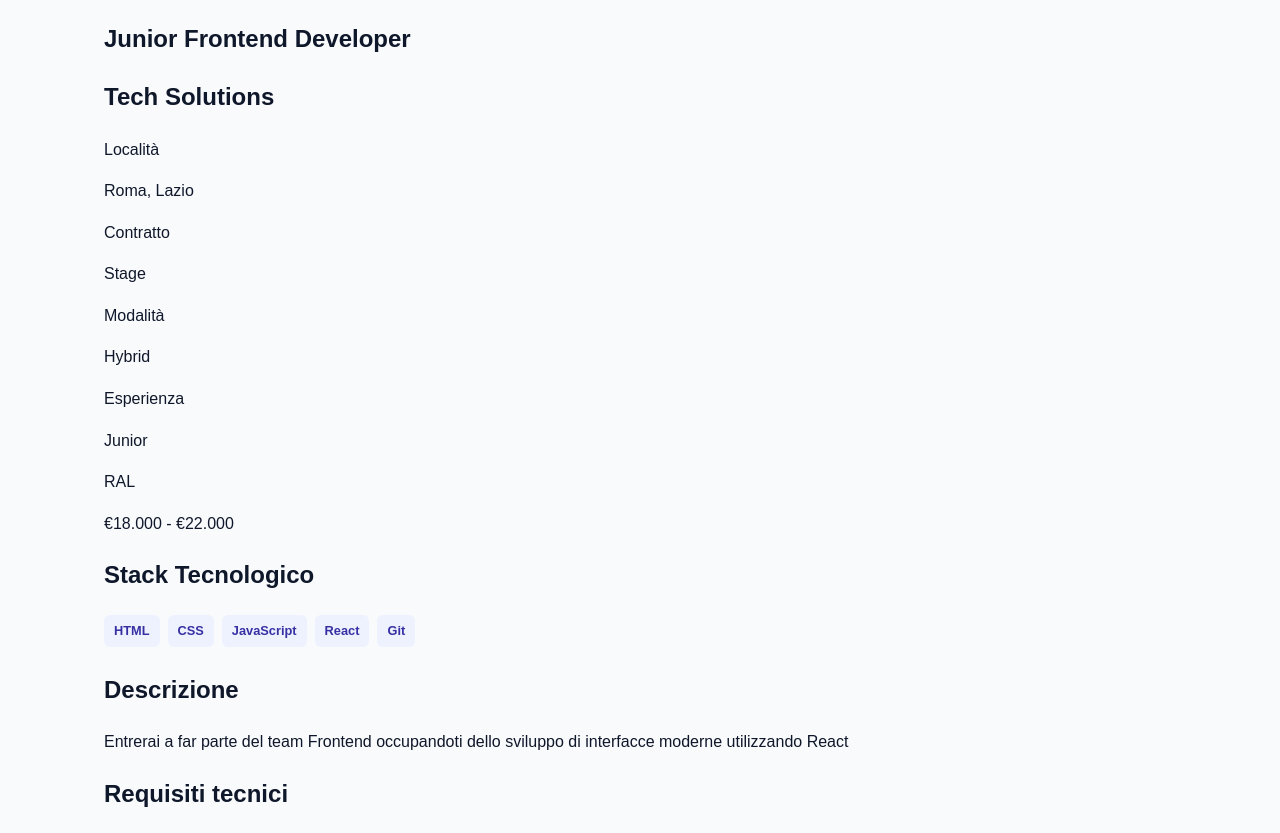
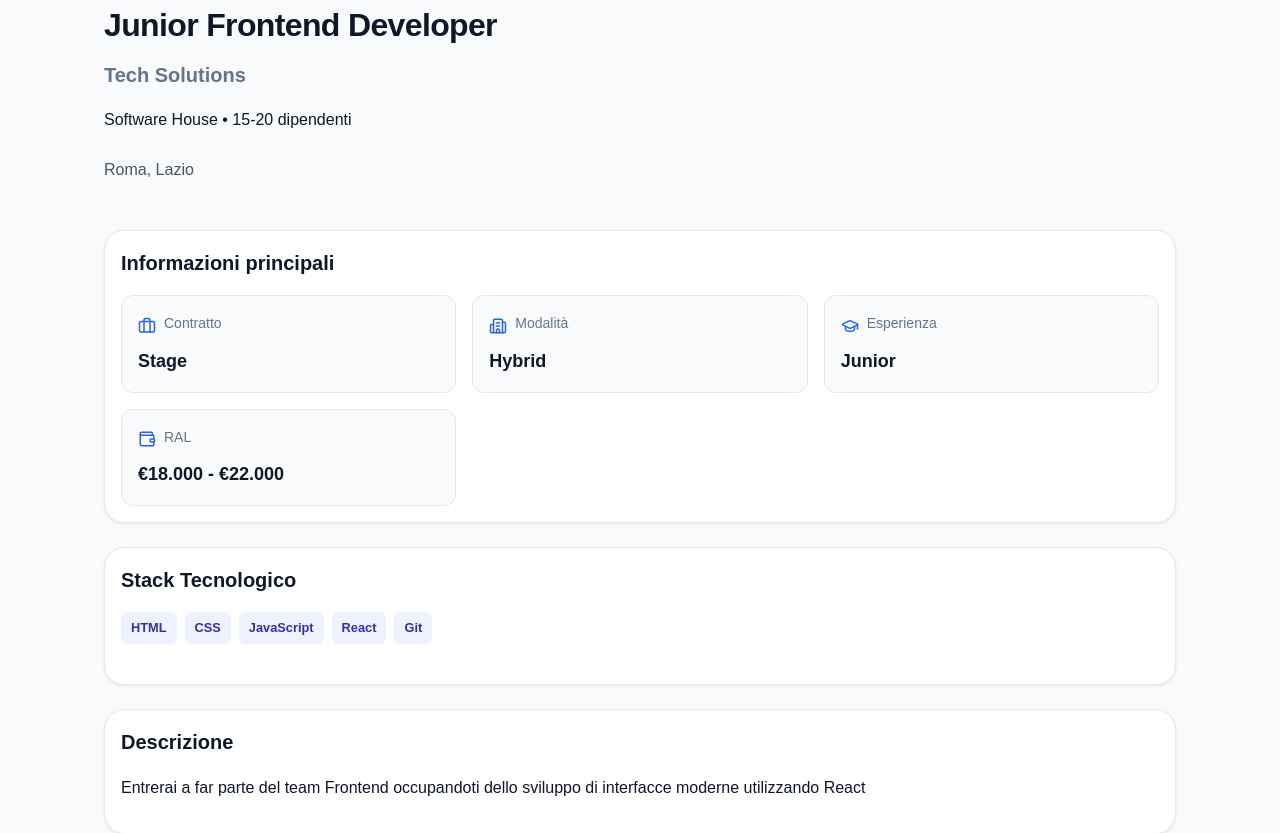
Before and after one commit to NicoledeGuttry/Job-Board, a React (Vite) app: page /jobs/1 in a window 1280 px wide. Shown: the top 833 px of the page. Built offline with nearby package versions, Linux system fonts and the light colour scheme.

Commit message:
Refine some UI components of the detail page

```diff
--- a/package.json
+++ b/package.json
@@ -11,6 +11,7 @@
   },
   "dependencies": {
     "@fontsource-variable/inter": "^5.3.0",
+    "lucide-react": "^1.28.0",
     "react": "^19.2.7",
     "react-dom": "^19.2.7",
     "react-router-dom": "^7.18.1"
--- a/src/components/JobInfo.jsx
+++ b/src/components/JobInfo.jsx
@@ -1,9 +1,17 @@
-function JobInfo({ label, value }) {
+function JobInfo({ icon, label, value }) {
   return (
     <div className="job-info">
-      <p className="job-info-label">{label}</p>
+      <div className="job-info-header">
+        {icon}
 
-      <p className="job-info-value">{value}</p>
+        <span className="job-info-label">
+          {label}
+        </span>
+      </div>
+
+      <span className="job-info-value">
+        {value}
+      </span>
     </div>
   )
 }
--- a/src/pages/JobDetails.jsx
+++ b/src/pages/JobDetails.jsx
@@ -2,6 +2,13 @@ import { useParams } from 'react-router-dom'
 import jobs from '../data/jobs'
 import InfoCard from '../components/InfoCard'
 import JobInfo from '../components/JobInfo'
+import {
+  Briefcase,
+  Building2,
+  GraduationCap,
+  Wallet,
+} from 'lucide-react'
+
 
 function JobDetails() {
   const { id } = useParams()
@@ -22,7 +29,6 @@ function JobDetails() {
     technologies,
     description,
     requirements,
-    responsibilities,
     benefits,
   } = job
 
@@ -31,36 +37,59 @@ function JobDetails() {
   return (
     <main className="container">
       <section className="job-details">
+
+        <header className="job-details-header">
+          <div>
             <h1>{title}</h1>
 
             <h2>{company.name}</h2>
 
+            <p className="company-meta">
+              {company.industry} • {company.employees.min}-{company.employees.max} dipendenti
+            </p>
+
+            <p className="job-location">
+              {location.city}, {location.region}
+            </p>
+
+          </div>
+        </header>
+
+
+        <InfoCard title="Informazioni principali">
+
           <div className="job-info-grid">
-          <JobInfo
-            label="Località"
-            value={`${location.city}, ${location.region}`}
-          />
 
             <JobInfo
+              icon={<Briefcase size={18} />}
               label="Contratto"
               value={contract.type}
             />
 
             <JobInfo
+              icon={<Building2 size={18} />}
               label="Modalità"
               value={workMode}
             />
 
             <JobInfo
+              icon={<GraduationCap size={18} />}
               label="Esperienza"
               value={experience}
             />
 
             <JobInfo
+              icon={<Wallet size={18} />}
               label="RAL"
               value={formattedSalary}
             />
+
           </div>
+
+        </InfoCard>
+
+
+
 
         <InfoCard title="Stack Tecnologico">
           <div className="technologies">
--- a/src/styles/components.css
+++ b/src/styles/components.css
@@ -1 +1,94 @@
-/* Components */
+.job-details-header {
+  margin-bottom: var(--space-2xl);
+}
+
+.job-details-header h1 {
+  margin: 0;
+  font-size: var(--text-3xl);
+  font-weight: var(--font-bold);
+  letter-spacing: -0.02em;
+}
+
+.job-details-header h2 {
+  margin-top: var(--space-sm);
+  margin-bottom: var(--space-xs);
+  font-size: var(--text-xl);
+  font-weight: var(--font-semibold);
+  color: var(--color-text-secondary);
+}
+
+.company-industry {
+  margin: 0;
+  color: var(--color-text-secondary);
+  font-size: var(--text-sm);
+}
+
+.info-card {
+  background: var(--color-surface);
+  border: 1px solid var(--color-border);
+  border-radius: var(--radius-lg);
+  padding: var(--space-md);
+  margin-bottom: var(--space-lg);
+  box-shadow: var(--shadow-sm);
+}
+
+.info-card p {
+  line-height: 1.7;
+}
+
+.info-card h2 {
+  margin-top: 0;
+  margin-bottom: var(--space-md);
+  font-size: var(--text-xl);
+  font-weight: var(--font-semibold);
+}
+
+.job-info-grid {
+  display: grid;
+  grid-template-columns: repeat(3, 1fr);
+  gap: var(--space-md);
+}
+
+.job-info-header {
+  display: flex;
+  align-items: center;
+  gap: var(--space-sm);
+
+  margin-bottom: var(--space-sm);
+
+  color: var(--color-text-secondary);
+}
+
+.job-info-header svg {
+  color: var(--color-primary);
+
+  flex-shrink: 0;
+}
+
+.job-info {
+  padding: var(--space-md);
+  background: var(--color-background);
+  border-radius: var(--radius-md);
+  border: 1px solid var(--color-border);
+}
+
+.job-info-label {
+  display: block;
+  margin-bottom: var(--space-xs);
+  font-size: var(--text-sm);
+  font-weight: var(--font-medium);
+  color: var(--color-text-secondary);
+}
+
+.job-info-value {
+  display: block;
+  font-size: var(--text-lg);
+  font-weight: var(--font-semibold);
+  color: var(--color-text);
+}
+
+@media (max-width: 768px) {
+  .job-info-grid {
+    grid-template-columns: 1fr;
+  }
+}
```
Also changed, not shown: 1 other file (tests, documents, lock files or other folders). Lines whose indentation alone changed are shown as unchanged.
